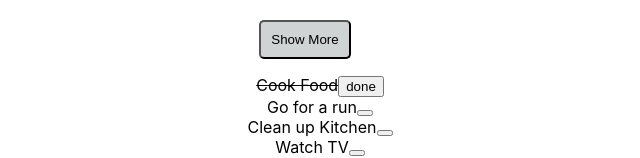
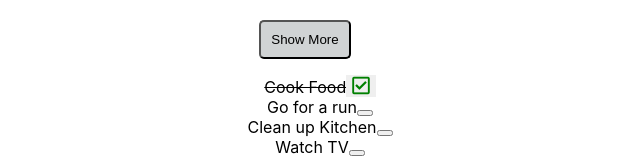
Before and after one commit to Deepali2/React-Tasks, a React (Create React App) app: page / in a window 1280 px wide. Both pictures are taken after a click on the button 700 px from the left and 91 px from the top of the page. Shown: the top 158 px of the page, without its empty margins (340-980 px from the left). Built offline with nearby package versions, Linux system fonts and the light colour scheme.

Commit message:
adds the checkmark when completed

```diff
--- a/public/index.html
+++ b/public/index.html
@@ -1,19 +1,20 @@
 <!DOCTYPE html>
 <html lang="en">
+
 <head>
 	<meta charset="utf-8" />
 	<link rel="icon" href="%PUBLIC_URL%/favicon.ico" />
+	<link rel='stylesheet' href='https://cdnjs.cloudflare.com/ajax/libs/font-awesome/5.11.2/css/all.min.css' />
 	<meta name="viewport" content="width=device-width, initial-scale=1" />
 	<meta name="theme-color" content="#000000" />
-    <meta
-      name="description"
-      content="Web site created using create-react-app"
-    />
+	<meta name="description" content="Web site created using create-react-app" />
 
 	<title>React Tasks</title>
 </head>
+
 <body>
 	<div id="root"></div>
 
 </body>
+
 </html>
--- /dev/null
+++ b/src/CheckBox.css
@@ -0,0 +1,9 @@
+i {
+	font-size: 20px;
+	color: green;
+}
+
+.btnCompleted {
+	border: none;
+	outline: none;
+}
--- a/src/CheckBox.js
+++ b/src/CheckBox.js
@@ -1,11 +1,13 @@
 import React from 'react';
+import './CheckBox.css';
 
 const CheckBox = ({ task, completed, toggleCompleted }) => {
 	return (
 		<button
 			onClick={toggleCompleted(task.id)}
+			className={completed ? 'btnCompleted' : ''}
 		>
-			{completed ? 'done' : ''}
+			{completed ? <i className="far fa-check-square"></i> : ''}
 		</button>
 	)
 
```
Lines whose indentation alone changed are shown as unchanged.
